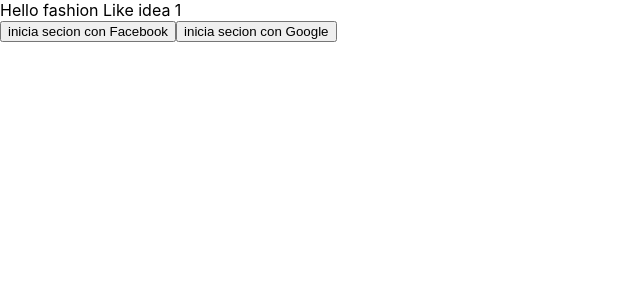
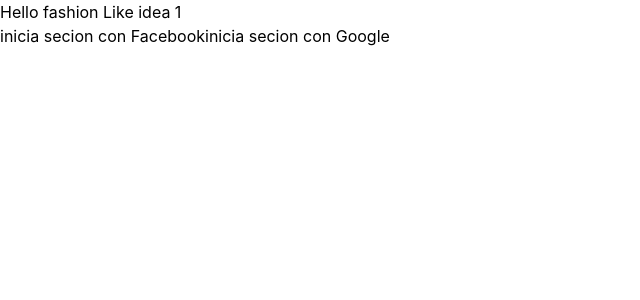
Before and after one commit to nycolop/fashionLike-app, a React (Create React App) app: page / in a window 1280 px wide. Shown: the top 300 px of the page, without its empty margins (0-640 px from the left). Built offline with nearby package versions, Linux system fonts and the light colour scheme.

Commit message:
Added tailwind to the project

```diff
--- /dev/null
+++ b/postcss.config.js
@@ -0,0 +1,6 @@
+module.exports = {
+  plugins: [
+    require('tailwindcss'),
+    require('autoprefixer')
+  ]
+}
--- a/src/App.js
+++ b/src/App.jsx
@@ -1,4 +1,3 @@
-import 'App.css'
 import { loginWithFacebook, loginWithGoogle } from 'Auth/client'
 
 export function App () {
--- /dev/null
+++ b/src/assets/main.css
@@ -0,0 +1,416 @@
+/*
+! tailwindcss v3.0.18 | MIT License | https://tailwindcss.com
+*//*
+1. Prevent padding and border from affecting element width. (https://github.com/mozdevs/cssremedy/issues/4)
+2. Allow adding a border to an element by just adding a border-width. (https://github.com/tailwindcss/tailwindcss/pull/116)
+*/
+
+*,
+::before,
+::after {
+  box-sizing: border-box; /* 1 */
+  border-width: 0; /* 2 */
+  border-style: solid; /* 2 */
+  border-color: #e5e7eb; /* 2 */
+}
+
+::before,
+::after {
+  --tw-content: '';
+}
+
+/*
+1. Use a consistent sensible line-height in all browsers.
+2. Prevent adjustments of font size after orientation changes in iOS.
+3. Use a more readable tab size.
+4. Use the user's configured `sans` font-family by default.
+*/
+
+html {
+  line-height: 1.5; /* 1 */
+  -webkit-text-size-adjust: 100%; /* 2 */ /* 3 */
+  tab-size: 4; /* 3 */
+  font-family: ui-sans-serif, system-ui, -apple-system, BlinkMacSystemFont, "Segoe UI", Roboto, "Helvetica Neue", Arial, "Noto Sans", sans-serif, "Apple Color Emoji", "Segoe UI Emoji", "Segoe UI Symbol", "Noto Color Emoji"; /* 4 */
+}
+
+/*
+1. Remove the margin in all browsers.
+2. Inherit line-height from `html` so users can set them as a class directly on the `html` element.
+*/
+
+body {
+  margin: 0; /* 1 */
+  line-height: inherit; /* 2 */
+}
+
+/*
+1. Add the correct height in Firefox.
+2. Correct the inheritance of border color in Firefox. (https://bugzilla.mozilla.org/show_bug.cgi?id=190655)
+3. Ensure horizontal rules are visible by default.
+*/
+
+hr {
+  height: 0; /* 1 */
+  color: inherit; /* 2 */
+  border-top-width: 1px; /* 3 */
+}
+
+/*
+Add the correct text decoration in Chrome, Edge, and Safari.
+*/
+
+abbr:where([title]) {
+  text-decoration: underline dotted;
+}
+
+/*
+Remove the default font size and weight for headings.
+*/
+
+h1,
+h2,
+h3,
+h4,
+h5,
+h6 {
+  font-size: inherit;
+  font-weight: inherit;
+}
+
+/*
+Reset links to optimize for opt-in styling instead of opt-out.
+*/
+
+a {
+  color: inherit;
+  text-decoration: inherit;
+}
+
+/*
+Add the correct font weight in Edge and Safari.
+*/
+
+b,
+strong {
+  font-weight: bolder;
+}
+
+/*
+1. Use the user's configured `mono` font family by default.
+2. Correct the odd `em` font sizing in all browsers.
+*/
+
+code,
+kbd,
+samp,
+pre {
+  font-family: ui-monospace, SFMono-Regular, Menlo, Monaco, Consolas, "Liberation Mono", "Courier New", monospace; /* 1 */
+  font-size: 1em; /* 2 */
+}
+
+/*
+Add the correct font size in all browsers.
+*/
+
+small {
+  font-size: 80%;
+}
+
+/*
+Prevent `sub` and `sup` elements from affecting the line height in all browsers.
+*/
+
+sub,
+sup {
+  font-size: 75%;
+  line-height: 0;
+  position: relative;
+  vertical-align: baseline;
+}
+
+sub {
+  bottom: -0.25em;
+}
+
+sup {
+  top: -0.5em;
+}
+
+/*
+1. Remove text indentation from table contents in Chrome and Safari. (https://bugs.chromium.org/p/chromium/issues/detail?id=999088, https://bugs.webkit.org/show_bug.cgi?id=201297)
+2. Correct table border color inheritance in all Chrome and Safari. (https://bugs.chromium.org/p/chromium/issues/detail?id=935729, https://bugs.webkit.org/show_bug.cgi?id=195016)
+3. Remove gaps between table borders by default.
+*/
+
+table {
+  text-indent: 0; /* 1 */
+  border-color: inherit; /* 2 */
+  border-collapse: collapse; /* 3 */
+}
+
+/*
+1. Change the font styles in all browsers.
+2. Remove the margin in Firefox and Safari.
+3. Remove default padding in all browsers.
+*/
+
+button,
+input,
+optgroup,
+select,
+textarea {
+  font-family: inherit; /* 1 */
+  font-size: 100%; /* 1 */
+  line-height: inherit; /* 1 */
+  color: inherit; /* 1 */
+  margin: 0; /* 2 */
+  padding: 0; /* 3 */
+}
+
+/*
+Remove the inheritance of text transform in Edge and Firefox.
+*/
+
+button,
+select {
+  text-transform: none;
+}
+
+/*
+1. Correct the inability to style clickable types in iOS and Safari.
+2. Remove default button styles.
+*/
+
+button,
+[type='button'],
+[type='reset'],
+[type='submit'] {
+  -webkit-appearance: button; /* 1 */
+  background-color: transparent; /* 2 */
+  background-image: none; /* 2 */
+}
+
+/*
+Use the modern Firefox focus style for all focusable elements.
+*/
+
+:-moz-focusring {
+  outline: auto;
+}
+
+/*
+Remove the additional `:invalid` styles in Firefox. (https://github.com/mozilla/gecko-dev/blob/2f9eacd9d3d995c937b4251a5557d95d494c9be1/layout/style/res/forms.css#L728-L737)
+*/
+
+:-moz-ui-invalid {
+  box-shadow: none;
+}
+
+/*
+Add the correct vertical alignment in Chrome and Firefox.
+*/
+
+progress {
+  vertical-align: baseline;
+}
+
+/*
+Correct the cursor style of increment and decrement buttons in Safari.
+*/
+
+::-webkit-inner-spin-button,
+::-webkit-outer-spin-button {
+  height: auto;
+}
+
+/*
+1. Correct the odd appearance in Chrome and Safari.
+2. Correct the outline style in Safari.
+*/
+
+[type='search'] {
+  -webkit-appearance: textfield; /* 1 */
+  outline-offset: -2px; /* 2 */
+}
+
+/*
+Remove the inner padding in Chrome and Safari on macOS.
+*/
+
+::-webkit-search-decoration {
+  -webkit-appearance: none;
+}
+
+/*
+1. Correct the inability to style clickable types in iOS and Safari.
+2. Change font properties to `inherit` in Safari.
+*/
+
+::-webkit-file-upload-button {
+  -webkit-appearance: button; /* 1 */
+  font: inherit; /* 2 */
+}
+
+/*
+Add the correct display in Chrome and Safari.
+*/
+
+summary {
+  display: list-item;
+}
+
+/*
+Removes the default spacing and border for appropriate elements.
+*/
+
+blockquote,
+dl,
+dd,
+h1,
+h2,
+h3,
+h4,
+h5,
+h6,
+hr,
+figure,
+p,
+pre {
+  margin: 0;
+}
+
+fieldset {
+  margin: 0;
+  padding: 0;
+}
+
+legend {
+  padding: 0;
+}
+
+ol,
+ul,
+menu {
+  list-style: none;
+  margin: 0;
+  padding: 0;
+}
+
+/*
+Prevent resizing textareas horizontally by default.
+*/
+
+textarea {
+  resize: vertical;
+}
+
+/*
+1. Reset the default placeholder opacity in Firefox. (https://github.com/tailwindlabs/tailwindcss/issues/3300)
+2. Set the default placeholder color to the user's configured gray 400 color.
+*/
+
+input::placeholder,
+textarea::placeholder {
+  opacity: 1; /* 1 */
+  color: #9ca3af; /* 2 */
+}
+
+/*
+Set the default cursor for buttons.
+*/
+
+button,
+[role="button"] {
+  cursor: pointer;
+}
+
+/*
+Make sure disabled buttons don't get the pointer cursor.
+*/
+:disabled {
+  cursor: default;
+}
+
+/*
+1. Make replaced elements `display: block` by default. (https://github.com/mozdevs/cssremedy/issues/14)
+2. Add `vertical-align: middle` to align replaced elements more sensibly by default. (https://github.com/jensimmons/cssremedy/issues/14#issuecomment-634934210)
+   This can trigger a poorly considered lint error in some tools but is included by design.
+*/
+
+img,
+svg,
+video,
+canvas,
+audio,
+iframe,
+embed,
+object {
+  display: block; /* 1 */
+  vertical-align: middle; /* 2 */
+}
+
+/*
+Constrain images and videos to the parent width and preserve their intrinsic aspect ratio. (https://github.com/mozdevs/cssremedy/issues/14)
+*/
+
+img,
+video {
+  max-width: 100%;
+  height: auto;
+}
+
+/*
+Ensure the default browser behavior of the `hidden` attribute.
+*/
+
+[hidden] {
+  display: none;
+}
+
+*, ::before, ::after {
+  --tw-translate-x: 0;
+  --tw-translate-y: 0;
+  --tw-rotate: 0;
+  --tw-skew-x: 0;
+  --tw-skew-y: 0;
+  --tw-scale-x: 1;
+  --tw-scale-y: 1;
+  --tw-pan-x:  ;
+  --tw-pan-y:  ;
+  --tw-pinch-zoom:  ;
+  --tw-scroll-snap-strictness: proximity;
+  --tw-ordinal:  ;
+  --tw-slashed-zero:  ;
+  --tw-numeric-figure:  ;
+  --tw-numeric-spacing:  ;
+  --tw-numeric-fraction:  ;
+  --tw-ring-inset:  ;
+  --tw-ring-offset-width: 0px;
+  --tw-ring-offset-color: #fff;
+  --tw-ring-color: rgb(59 130 246 / 0.5);
+  --tw-ring-offset-shadow: 0 0 #0000;
+  --tw-ring-shadow: 0 0 #0000;
+  --tw-shadow: 0 0 #0000;
+  --tw-shadow-colored: 0 0 #0000;
+  --tw-blur:  ;
+  --tw-brightness:  ;
+  --tw-contrast:  ;
+  --tw-grayscale:  ;
+  --tw-hue-rotate:  ;
+  --tw-invert:  ;
+  --tw-saturate:  ;
+  --tw-sepia:  ;
+  --tw-drop-shadow:  ;
+  --tw-backdrop-blur:  ;
+  --tw-backdrop-brightness:  ;
+  --tw-backdrop-contrast:  ;
+  --tw-backdrop-grayscale:  ;
+  --tw-backdrop-hue-rotate:  ;
+  --tw-backdrop-invert:  ;
+  --tw-backdrop-opacity:  ;
+  --tw-backdrop-saturate:  ;
+  --tw-backdrop-sepia:  ;
+}
+.pb-10 {
+  padding-bottom: 2.5rem;
+}
--- /dev/null
+++ b/src/assets/tailwind.css
@@ -0,0 +1,3 @@
+@tailwind base;
+@tailwind components;
+@tailwind utilities;
--- a/src/index.js
+++ b/src/index.js
@@ -3,6 +3,7 @@
 import React from 'react'
 import ReactDOM from 'react-dom'
 import reportWebVitals from 'reportWebVitals'
+import './assets/main.css'
 
 ReactDOM.render(
   <React.StrictMode>
```
Also changed, not shown: package.json (+8 -3 lines), tailwind.config.js (added, +7 -0 lines), src/App.css (deleted), 2 other files (tests, documents, lock files or other folders).
